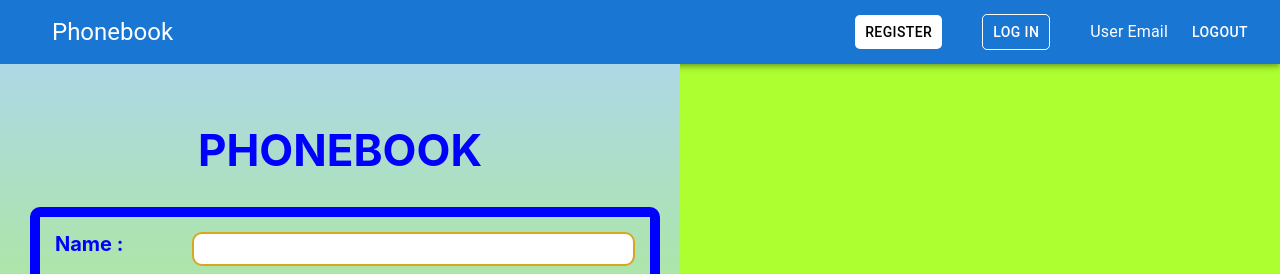
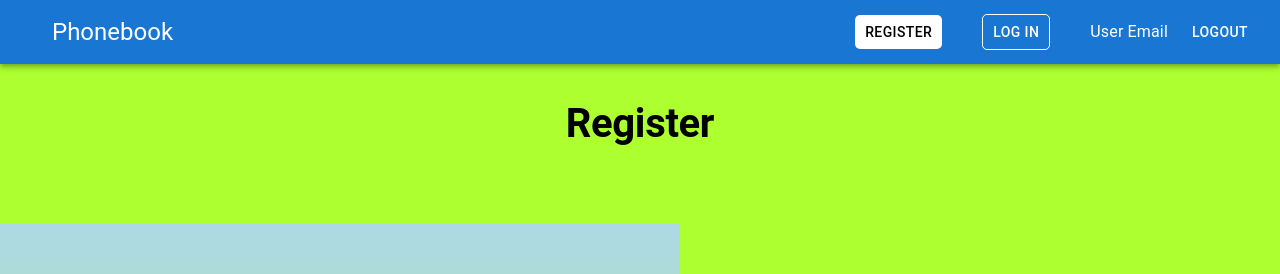
Before and after one commit to HryhoriiAndriiets1974/goit-react-hw-08-phonebook, a React (Create React App) app: page / in a window 1280 px wide. Shown: the top 274 px of the page. Built offline with nearby package versions, Linux system fonts and the light colour scheme; no server answers.

Commit message:
validate-formik

```diff
--- a/src/components/App.jsx
+++ b/src/components/App.jsx
@@ -2,6 +2,7 @@ import Form from "./Form";
 import ContactList from "./ContactList";
 import Filter from "./Filter";
 import AppHeadBar from "./AppHeadBar";
+import{ AuthForm} from './AuthForm/AuthForm';
 import css from './App.module.css';
 
 export default function App() {
@@ -9,6 +10,7 @@ export default function App() {
     return (
       <>
          <AppHeadBar />
+         <AuthForm />
         <div className={css.wrapper}>
           <h1 className={css.wrapper__title}>Phonebook</h1>
           <Form />
--- /dev/null
+++ b/src/components/AuthForm/AuthForm.js
@@ -0,0 +1,109 @@
+// import { Formik, Form, Field } from "formik";
+import { Typography, Box } from "@mui/material";
+// import IconButton from "@mui/material/IconButton";
+// import Button from "@mui/material/Button";
+
+// const validateName = value => {
+//   let error;
+//   if (!value) {
+//     error = 'Required';
+//   } else if (/^[A-Za-z]+$/.test(value)) {
+//     error = 'Invalid name';
+//   }
+//   return error;
+// };
+
+// function validateEmail(value) {
+//   let error;
+//   if (!value) {
+//     error = 'Required';
+//   } else if (!/^[A-Z0-9._%+-]+@[A-Z0-9.-]+\.[A-Z]{2,4}$/i.test(value)) {
+//     error = 'Invalid email address';
+//   }
+//   return error;
+// }
+
+// const validatePassword = value => {
+//   let error;
+//   if (!value) {
+//     error = 'Required';
+//   }
+//   if (value.length < 7) {
+//     error = 'Password to short';
+//   }
+//   return error;
+// };
+
+// function validateUsername(value) {
+//   let error;
+//   if (value === 'admin') {
+//     error = 'Nice try!';
+//   }
+//   return error;
+// }
+
+// export const FieldLevelValidationExample = () => (
+//   <div>
+//     <h1>Signup</h1>
+//     <Formik
+//       initialValues={{
+//         username: '',
+//         email: '',
+//       }}
+//       onSubmit={values => {
+//         // same shape as initial values
+//         console.log(values);
+//       }}
+//     >
+//       {({ errors, touched, validateField, validateForm }) => (
+//         <Form>
+//           <Field name="email" validate={validateEmail} />
+//           {errors.email && touched.email && <div>{errors.email}</div>}
+
+//           <Field name="username" validate={validateUsername} />
+//           {errors.username && touched.username && <div>{errors.username}</div>}
+//           {/** Trigger field-level validation
+//            imperatively */}
+//           <button type="button" onClick={() => validateField('username')}>
+//             Check Username
+//           </button>
+//           {/** Trigger form-level validation
+//            imperatively */}
+//           <button
+//             type="button"
+//             onClick={() => validateForm().then(() => console.log('blah'))}
+//           >
+//             Validate All
+//           </button>
+//           <button type="submit">Submit</button>
+//         </Form>
+//       )}
+//     </Formik>
+//   </div>
+// );
+
+
+export const AuthForm = () => {
+  return (
+    <div>
+      <Box
+        display='flex'
+        flexDirection='column'
+        justifyContent='center'
+        alignItems='center'
+      >
+        <Typography
+          variant="h2"
+          style={{
+            fontWeight: 'bold',
+            lineHeight: '3',
+            fontSize: '40px',
+            marginBottom: '40px',
+          }}
+        >
+          Register
+        </Typography>
+      </Box>
+    </div>
+  )
+}
```
